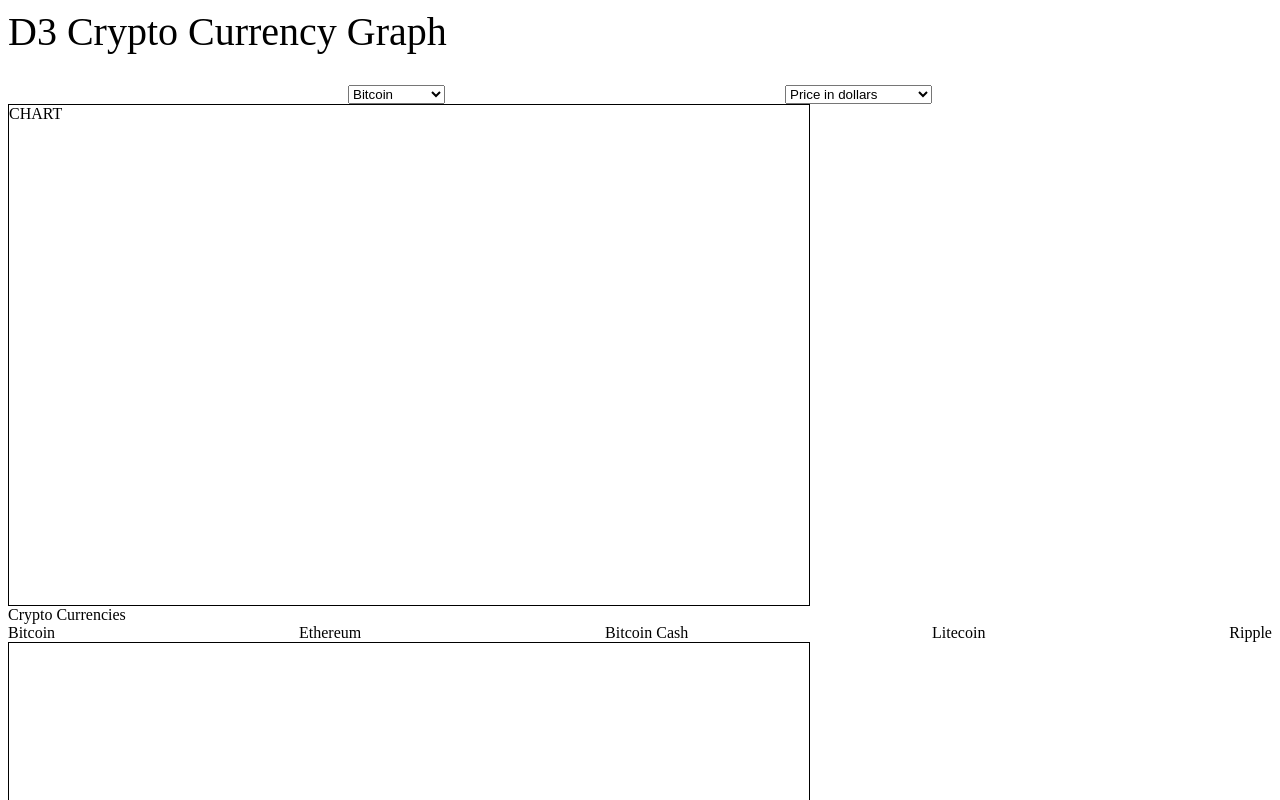
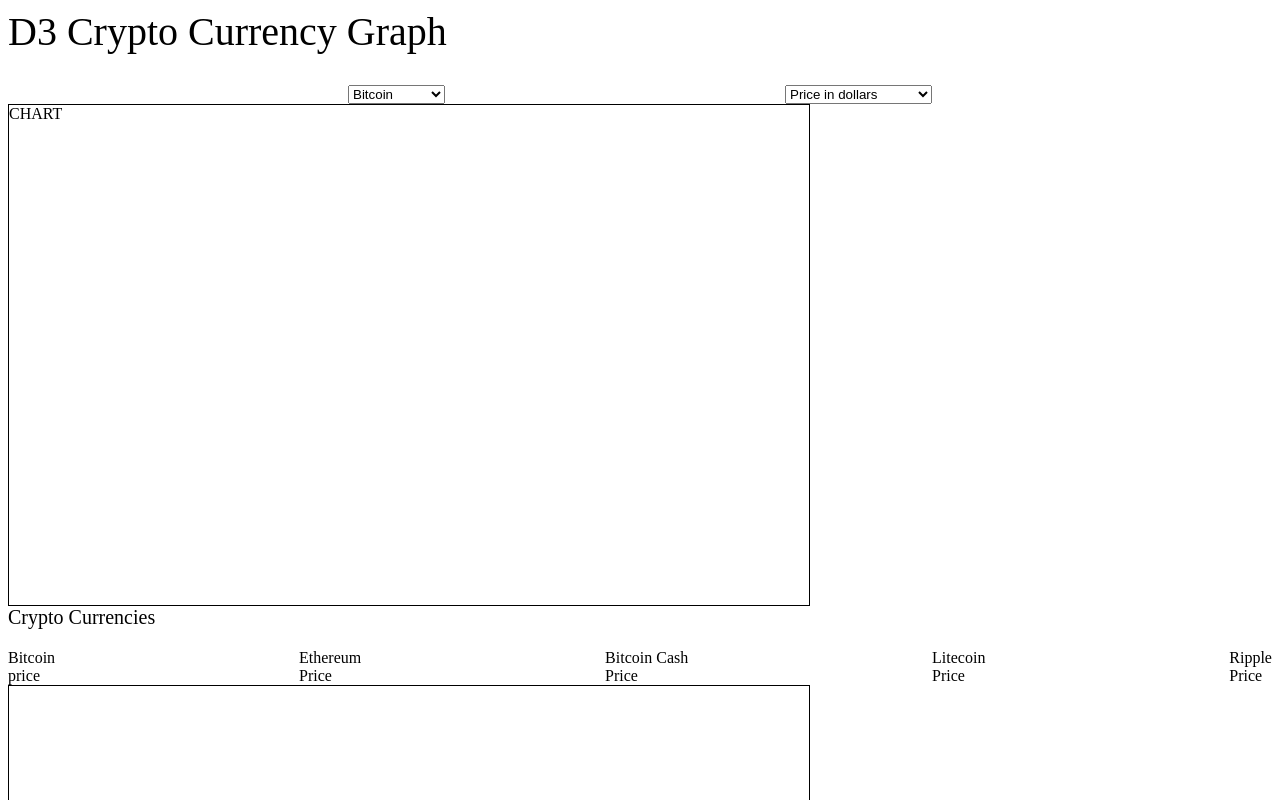
Before and after one commit to 12Starlight/Crypto-Chart, a website built with webpack: page dist/index.html in a window 1280 px wide. Shown: the top 800 px of the page. Built offline with Linux system fonts and the light colour scheme; files that its build step writes are made by us from their sources.

```diff
--- a/src/index.js
+++ b/src/index.js
@@ -13,6 +13,7 @@
     element.classList.add('chart');
     element.classList.add('crypto-table-wrapper');
     element.classList.add('crypto-table');
+    element.classList.add('crypto-title');
 
   return element;
 }
--- a/src/style.css
+++ b/src/style.css
@@ -25,6 +25,11 @@
   flex-direction: column;
 }
 
+.crypto-title {
+  font-size: 20px;
+  margin: 0 0 20px 0;
+}
+
 .crypto-table {
   display: flex;
   flex-direction: row;
```
Also changed, not shown: dist/bundle.js, dist/index.html.
